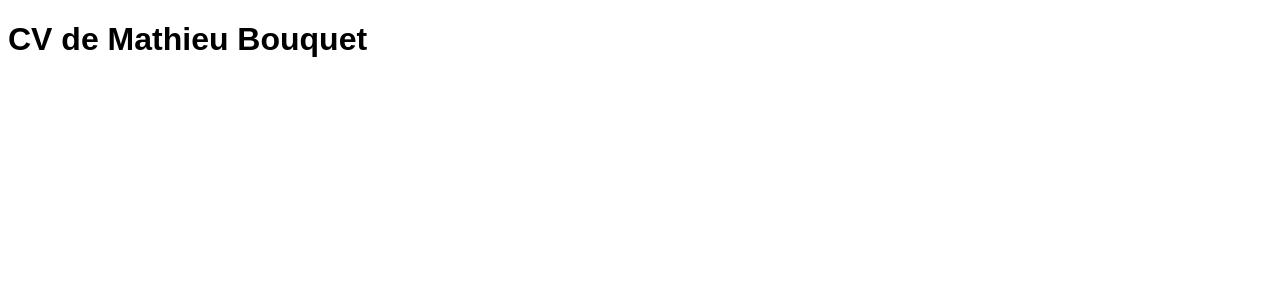
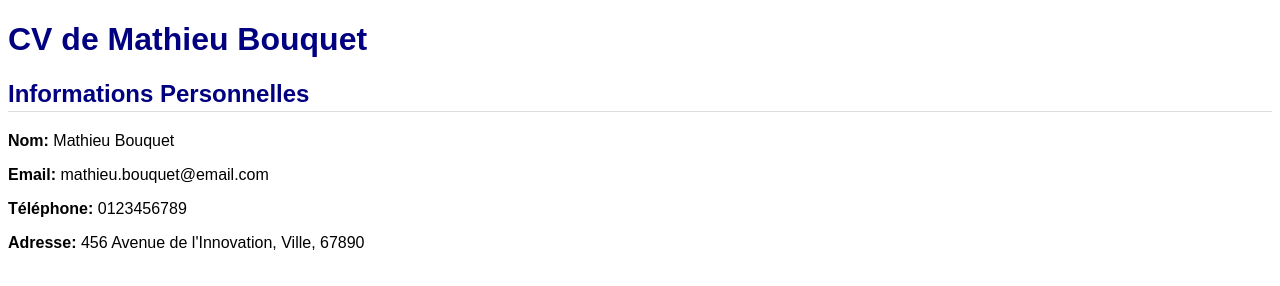
Before and after one commit to Killian2606/CV, a plain HTML site: page CV_Mathieu.html in a window 1280 px wide. Drawn offline with Linux system fonts and the light colour scheme.

Commit message:
Mise en place de la section Information Perso sur L'HTML

```diff
--- a/CV_Mathieu.css
+++ b/CV_Mathieu.css
@@ -1,3 +1,15 @@
 body {
     font-family: Arial, sans-serif;
 }
+.section {
+    margin-bottom: 20px;
+}
+
+h1, h2 {
+    color: navy;
+}
+
+h2 {
+    border-bottom: 1px solid #ddd;
+    padding-bottom: 3px;
+}
--- a/CV_Mathieu.html
+++ b/CV_Mathieu.html
@@ -7,5 +7,13 @@
 <body>
     <h1>CV de Mathieu Bouquet</h1>
 
+    <div class="section">
+        <h2>Informations Personnelles</h2>
+        <p><strong>Nom:</strong> Mathieu Bouquet</p>
+        <p><strong>Email:</strong> mathieu.bouquet@email.com</p>
+        <p><strong>Téléphone:</strong> 0123456789</p>
+        <p><strong>Adresse:</strong> 456 Avenue de l'Innovation, Ville, 67890</p>
+    </div>
+
 </body>
 </html>
```
